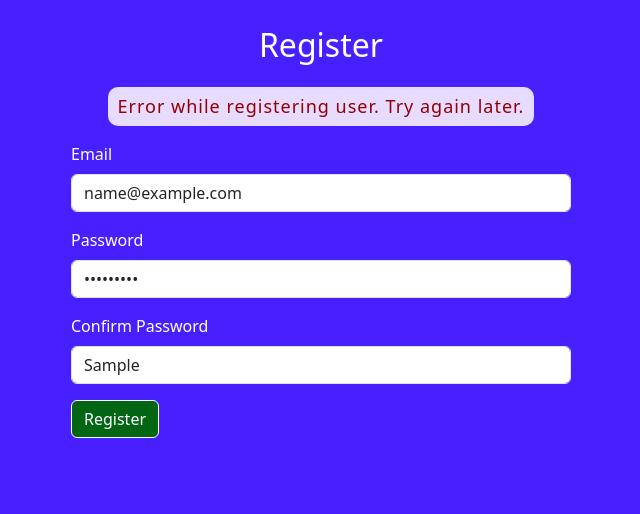
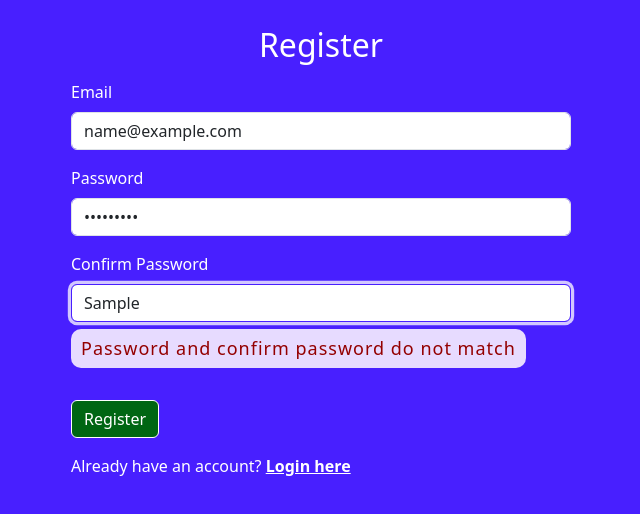
Before and after one commit to nastja4/budget-manager-app-react-typescript, a React (Vite) app: page /register in a window 1280 px wide. Both pictures are taken after typing "name@example.com", "Sample123", "Sample" into the empty fields and a click on the button "Register". Shown: the top 514 px of the page, without its empty margins (319-959 px from the left). Built offline with nearby package versions, Linux system fonts and the light colour scheme; no server answers; data requests are answered from the project's data file; the HTML template or start-up script is replaced by a standard one.

Commit message:
Adds extra validations for Register user form

```diff
--- a/db.json
+++ b/db.json
@@ -22,14 +22,9 @@
   },
   "users": [
     {
-      "email": "mike@mike.com",
-      "password": "mike123",
-      "id": 2
-    },
-    {
-      "email": "anna@anna.com",
-      "password": "anna123",
-      "id": 3
+      "email": "test@example.com",
+      "password": "test123",
+      "id": 1
     }
   ]
 }
--- a/src/components/register/Register.tsx
+++ b/src/components/register/Register.tsx
@@ -5,7 +5,7 @@ import "./Register.css";
 import { UserProfile } from "../../types";
 import axios from "axios";
 import { BASE_API_URL } from "../../utils/constants";
-import { useNavigate } from "react-router-dom";
+import { Link, useNavigate } from "react-router-dom";
 
 interface RegisterProps {
   setIsLoggedIn: (data: boolean) => void;
@@ -20,6 +20,8 @@ const Register: FC<RegisterProps> = ({ setIsLoggedIn }) => {
     register,
     handleSubmit,
     reset,
+    // For password validation (comparison with c_password)
+    watch,
     formState: { errors },
   } = useForm<UserProfile>();
 
@@ -70,28 +72,38 @@ const Register: FC<RegisterProps> = ({ setIsLoggedIn }) => {
             <Form.Control
               type="email"
               {...register("email", {
-                required: true,
-                pattern: /^[^@ ]+@[^@ ]+\.[^@ .]{2,}$/,
+                required: "Email is required",
+                pattern: {
+                  value: /^[^@ ]+@[^@ ]+\.[^@ .]{2,}$/,
+                  message: "Email is not valid",
+                },
               })}
               placeholder="Enter your email"
             />
-            {errors.email && errors.email.type === "required" && (
-              <p className="error-msg">Email is required</p>
+            {errors.email && (
+              <p className="error-msg">{errors.email.message}</p>
             )}
-            {errors.email && errors.email.type === "pattern" && (
+            {/* {errors.email && errors.email.type === "pattern" && (
               <p className="error-msg">Email is not valid</p>
-            )}
+            )} */}
           </Form.Group>
 
           <Form.Group className="mb-3" controlId="password">
             <Form.Label>Password</Form.Label>
             <Form.Control
               type="password"
-              {...register("password", { required: true })}
+              {...register("password", {
+                required: "Password is required",
+                // Passw validation
+                minLength: {
+                  value: 6,
+                  message: "Password should be at least 6 characters",
+                },
+              })}
               placeholder="Enter your password"
             />
             {errors.password && (
-              <p className="error-msg">Password is required</p>
+              <p className="error-msg">{errors.password.message}</p>
             )}
           </Form.Group>
 
@@ -100,10 +112,20 @@ const Register: FC<RegisterProps> = ({ setIsLoggedIn }) => {
             <Form.Control
               type="text"
               placeholder="Enter your confirm password"
-              {...register("c_password", { required: true })}
+              {...register("c_password", {
+                required: "Confirm password is required",
+                // Checking matching of passw and c_passw
+                validate: {
+                  match: (value) => {
+                    if (value !== watch("password")) {
+                      return "Password and confirm password do not match";
+                    }
+                  },
+                },
+              })}
             />
             {errors.c_password && (
-              <p className="error-msg">Confirm password is required</p>
+              <p className="error-msg">{errors.c_password.message}</p>
             )}
           </Form.Group>
 
@@ -111,6 +133,12 @@ const Register: FC<RegisterProps> = ({ setIsLoggedIn }) => {
             <Button type="submit" variant="success">
               Register
             </Button>
+            <div className="mt-3" register-btn>
+              Already have an account?{" "}
+              <Link to="/login" className="login-link">
+                Login here
+              </Link>
+            </div>
           </Form.Group>
         </Form>
       </div>
--- a/src/index.css
+++ b/src/index.css
@@ -93,6 +93,11 @@ a {
   background-color: #ffdddd;
   color: red;
 } */
+
+.login-link {
+  color: white;
+  font-weight: bold;
+}
 
 .btn-success {
   --bs-btn-color: #fff; /* Text color */
```
